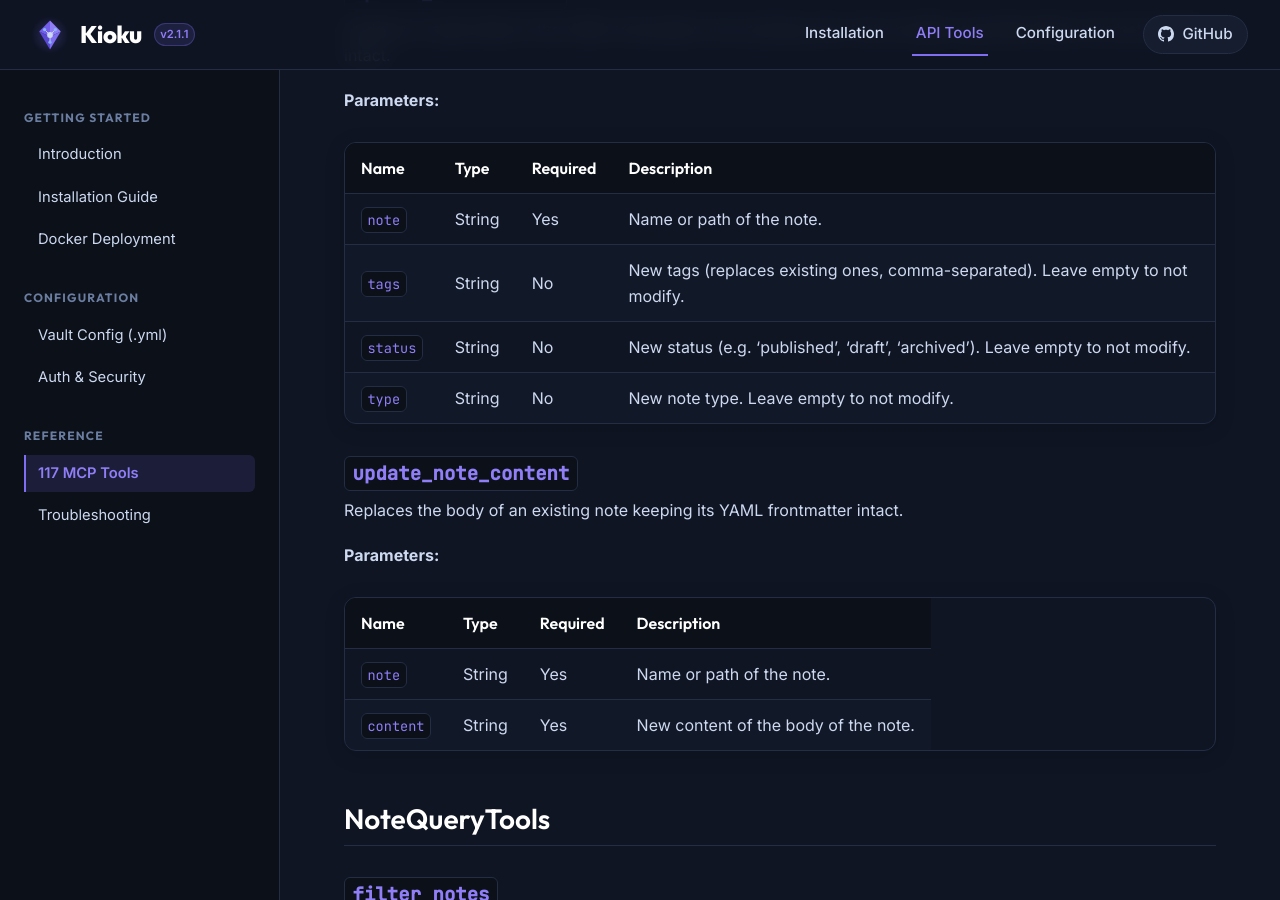
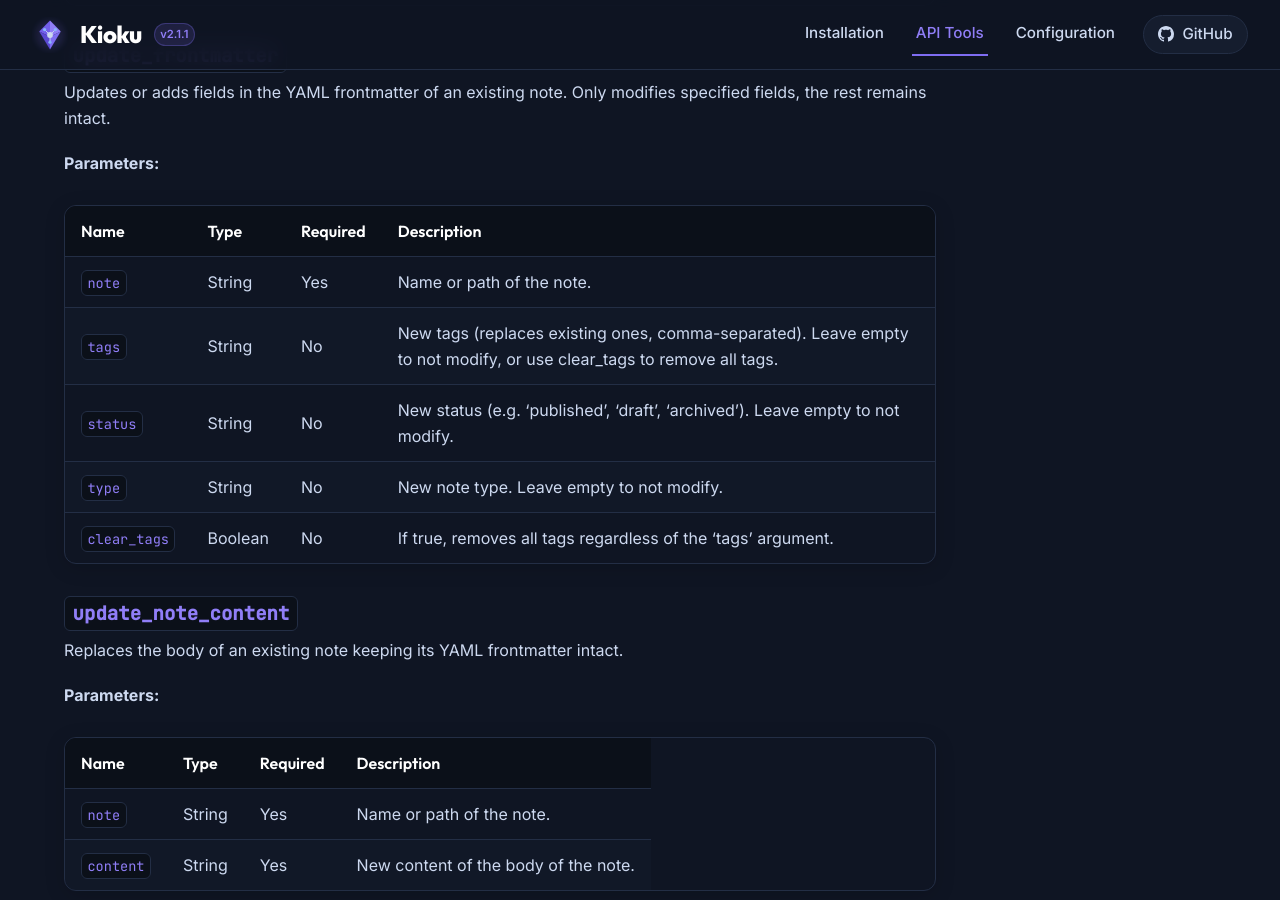
Before and after one commit to sandovaldavid/kioku, a Jekyll site: the page built from docs/commands-reference.md, in a window 1280 px wide and 900 px high, scrolled down 13755 px. Built offline with Jekyll 4.4.1, drawn with Linux system fonts in a browser that asks for light colours; our own code applies the rules of GitHub Pages for plain Markdown files; some of the changed text lies outside the part shown.

Commit message:
docs(docs): regenerate commands reference for semantic min_score default
Co-Authored-By: Claude Fable 5 <noreply@anthropic.com>
Claude-Session: https://claude.ai/code/session_01Bd5oZUWFMAPsJN7C34K4CD

```diff
--- a/docs/commands-reference.md
+++ b/docs/commands-reference.md
@@ -400,9 +396,10 @@ Updates or adds fields in the YAML frontmatter of an existing note. Only modifie
 | Name | Type | Required | Description |
 |------|------|----------|-------------|
 | `note` | String | Yes | Name or path of the note. |
-| `tags` | String | No | New tags (replaces existing ones, comma-separated). Leave empty to not modify. |
+| `tags` | String | No | New tags (replaces existing ones, comma-separated). Leave empty to not modify, or use clear_tags to remove all tags. |
 | `status` | String | No | New status (e.g. 'published', 'draft', 'archived'). Leave empty to not modify. |
 | `type` | String | No | New note type. Leave empty to not modify. |
+| `clear_tags` | Boolean | No | If true, removes all tags regardless of the 'tags' argument. |
 
 ### `update_note_content`
 
@@ -567,7 +564,7 @@ Searches notes by semantic meaning using Ollama embeddings. Finds notes conceptu
 |------|------|----------|-------------|
 | `query` | String | Yes | Natural language query. E.g. 'notes about stress and burnout'. |
 | `max_results` | Int32 | No | Maximum number of results to return (default: 10). |
-| `min_score` | Single | No | Minimum similarity score 0.0–1.0 to include a result (default: 0.0 = no filter). Use 0.7 to keep only high-confidence matches. |
+| `min_score` | Single | No | Minimum similarity score 0.0–1.0 to include a result (default: 0.4). Use 0 to disable filtering or 0.7 to keep only high-confidence matches. |
 
 ## ObsidianBridgeTools
 
```
Also changed, not shown: other parts of docs/commands-reference.md (+2 -6 lines).
